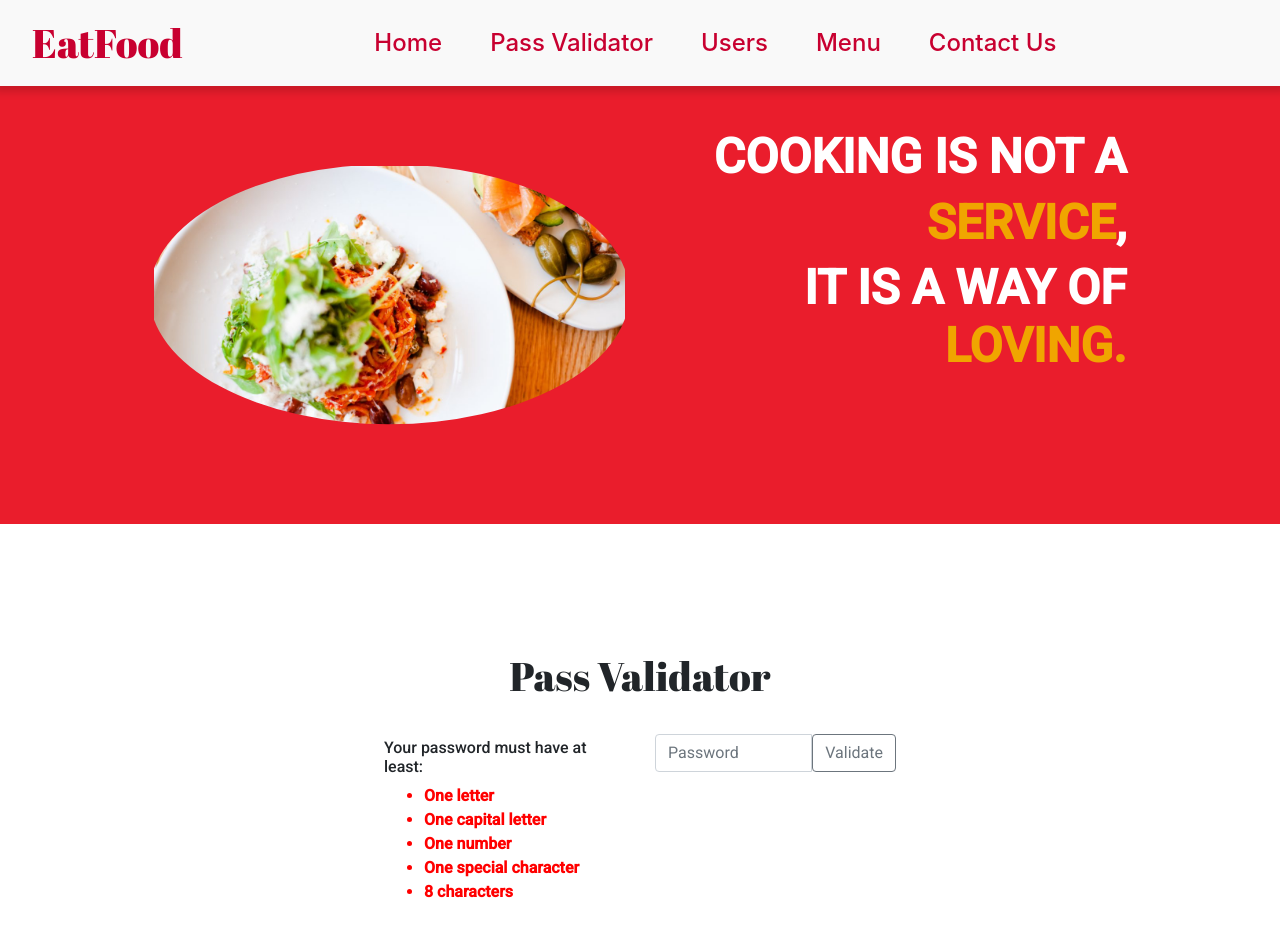
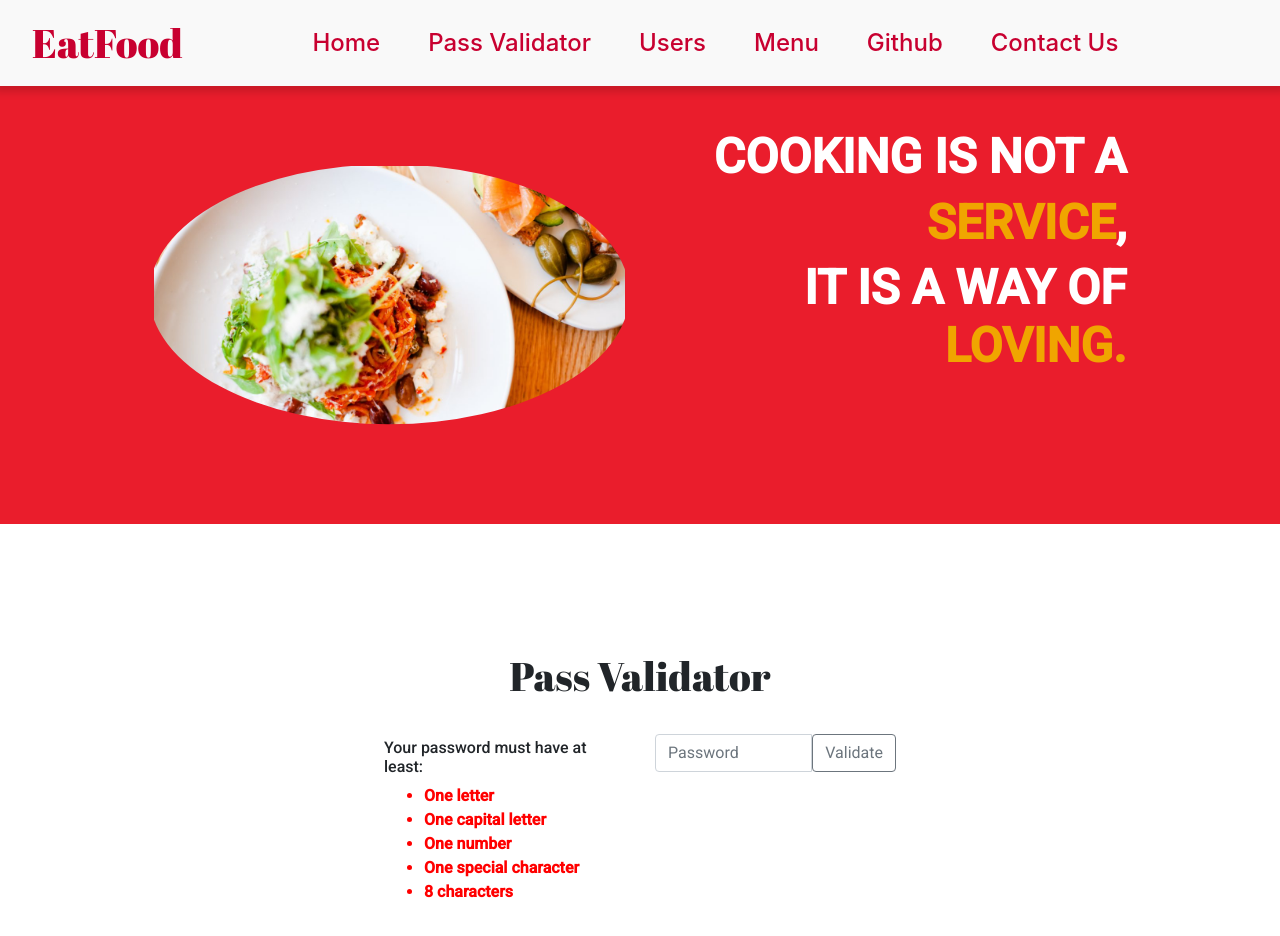
Before and after one commit to miriamdosantos/Eat-Food---CA3-CLIENT-SIDE, a plain HTML site: page index.html in a window 1280 px wide. Shown: the top 936 px of the page. Drawn offline with nearby package versions, Linux system fonts and the light colour scheme; no server answers.

Commit message:
update Github

```diff
--- a/index.html
+++ b/index.html
@@ -42,6 +42,9 @@
                     </li>
                     <li class="nav-item">
                         <a class="nav-link" href="#menu" onclick="handleNav()">Menu</a>
+                    </li>
+                    <li class="nav-item">
+                        <a class="nav-link" href= "https://github.com/miriamdosantos/Eat-Food---CA3-CLIENT-SIDE.git" target="_blank" onclick= "handleNac()">Github</a>
                     </li>
                     <li class="nav-item">
                         <a class="nav-link" href="contact.html">Contact Us</a>
```
